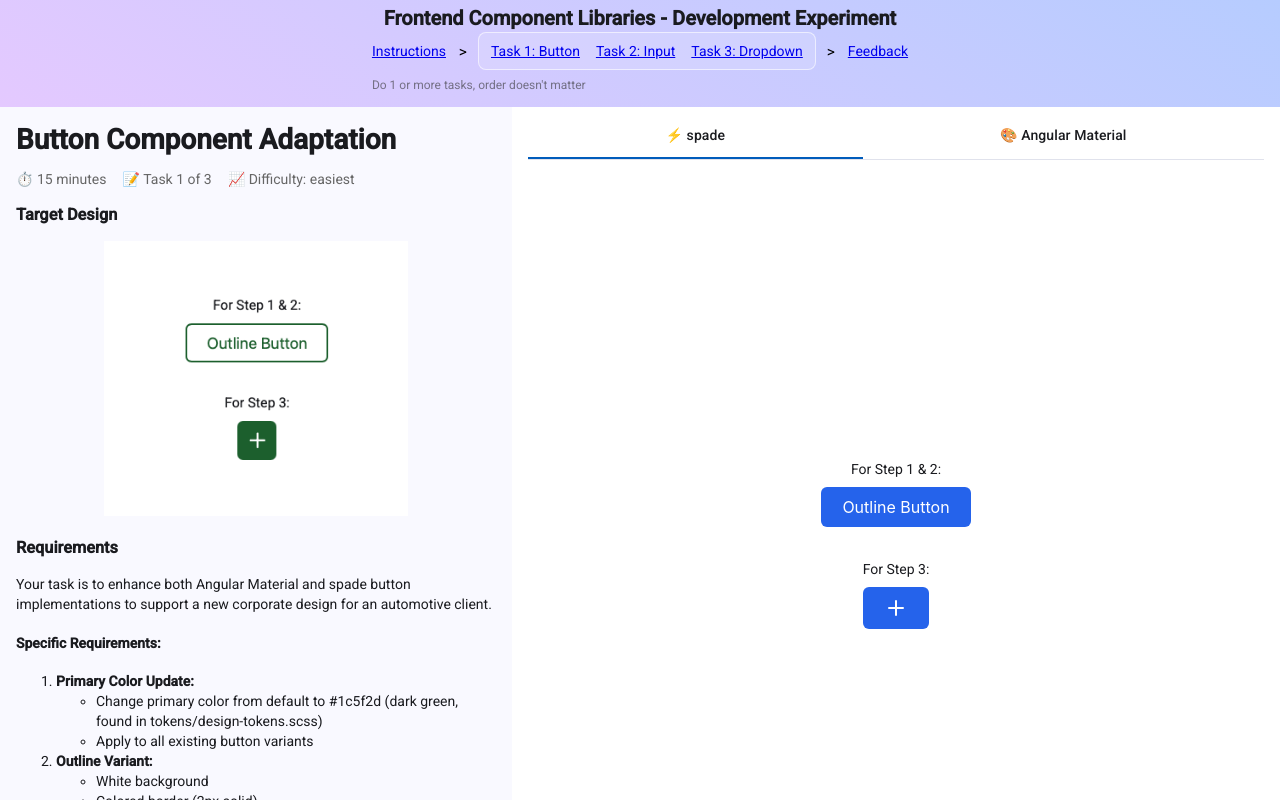
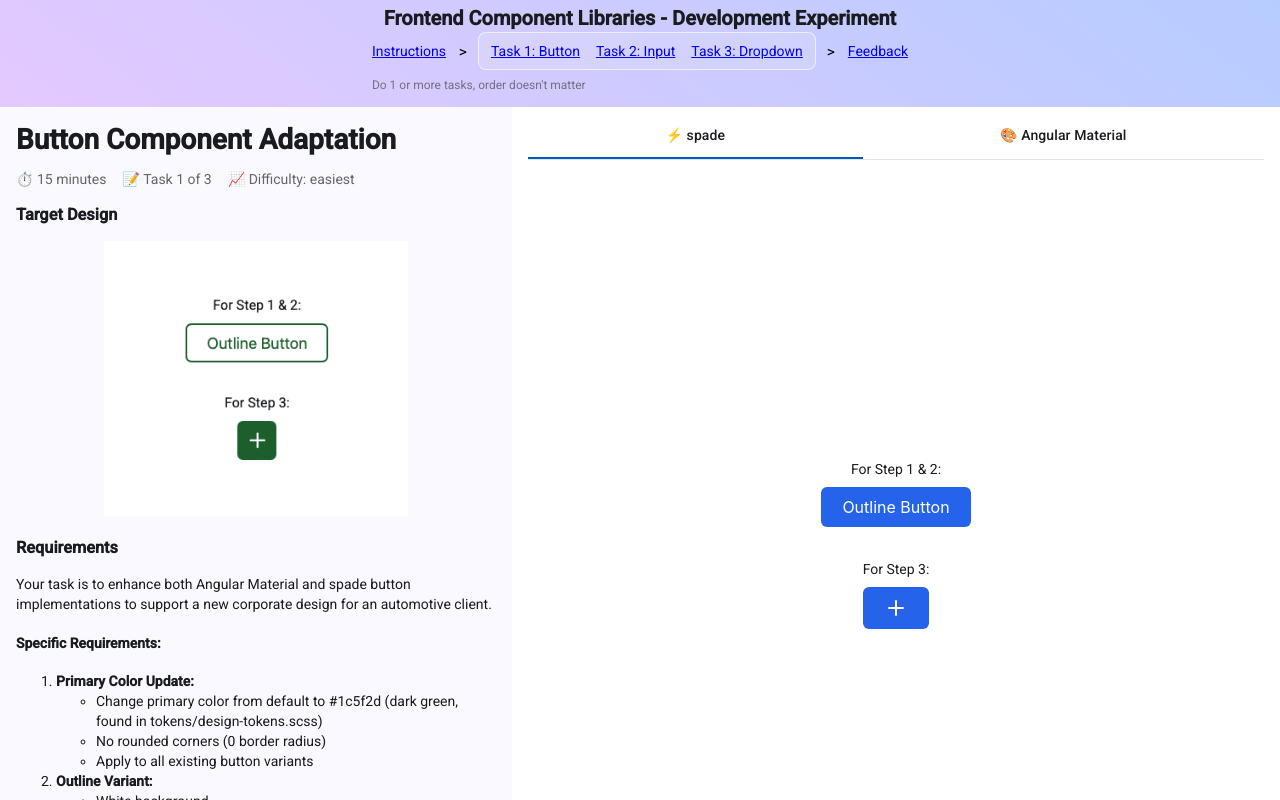
Before and after one commit to floriankulig/spadelib, an Angular app in the folder experiment/: page /task-button in a window 1280 px wide. Built offline with nearby package versions, Linux system fonts and the light colour scheme.

Commit message:
fix: update button design requirements to include border radius specifications

```diff
--- a/experiment/src/app/task-button/task-button.html
+++ b/experiment/src/app/task-button/task-button.html
@@ -27,6 +27,7 @@
             Change primary color from default to #1c5f2d (dark green, found in
             tokens/design-tokens.scss)
           </li>
+          <li>No rounded corners (0 border radius)</li>
           <li>Apply to all existing button variants</li>
         </ul>
       </li>
@@ -48,6 +49,7 @@
             /task-button/plus-icon)
           </li>
           <li>Proper sizing and padding</li>
+          <li>Completely rounded</li>
           <li>1:1 aspect ratio (e.g. 40px x 40px)</li>
           <li>Accessible with aria-label</li>
         </ul>
```
